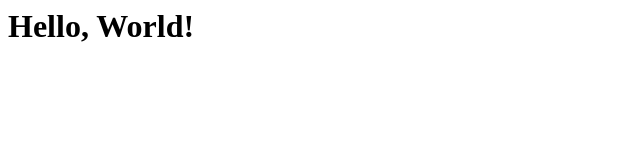
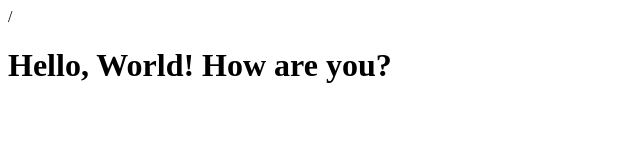
Before and after one commit to nguyenduong161/Cs1501, a plain HTML site: page index.html in a window 1280 px wide. Shown: the whole page, without its empty margins (0-640 px from the left). Drawn offline with Linux system fonts and the light colour scheme.

Commit message:
initial commit

```diff
--- a/index.html
+++ b/index.html
@@ -1,6 +1,6 @@
 
-<head>
+<head>/
 </head>
 <body>
-    <h1>Hello, World!</h1>
+    <h1>Hello, World! How are you?</h1>
 </body>
```
